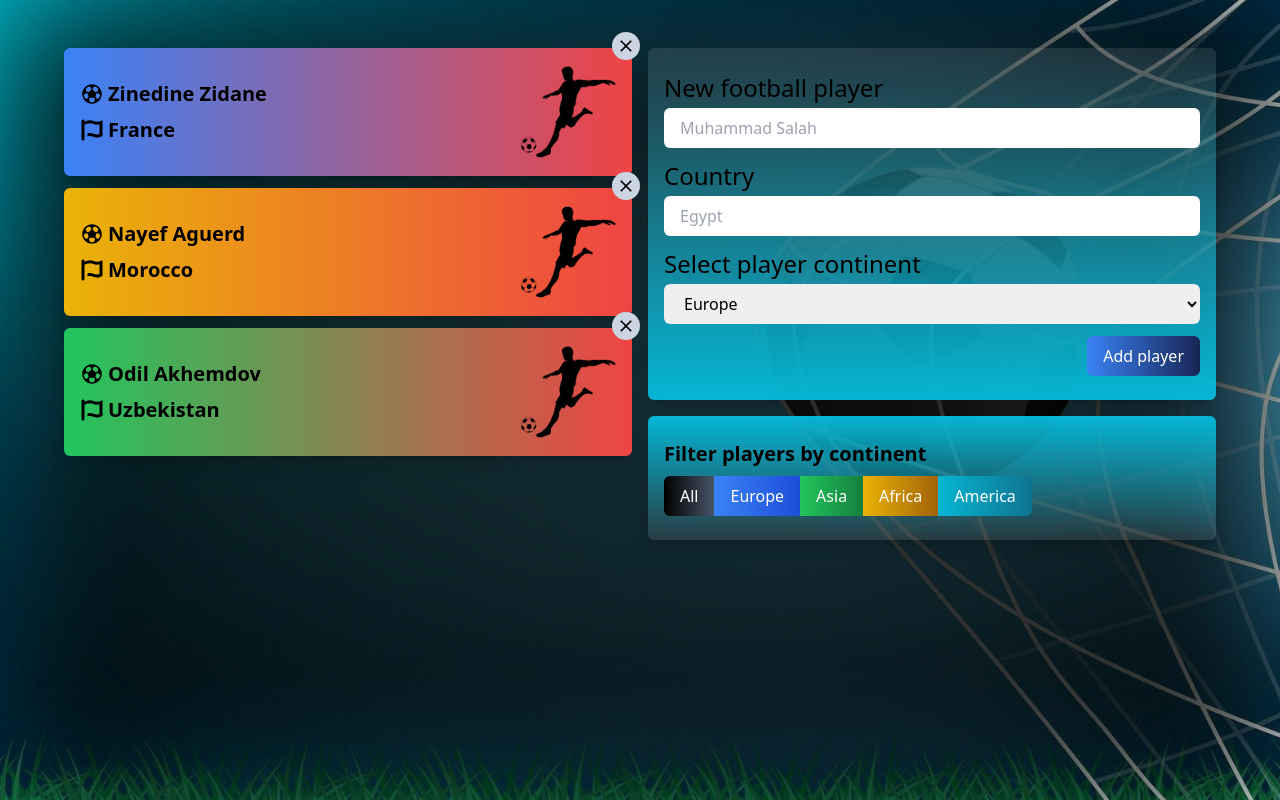
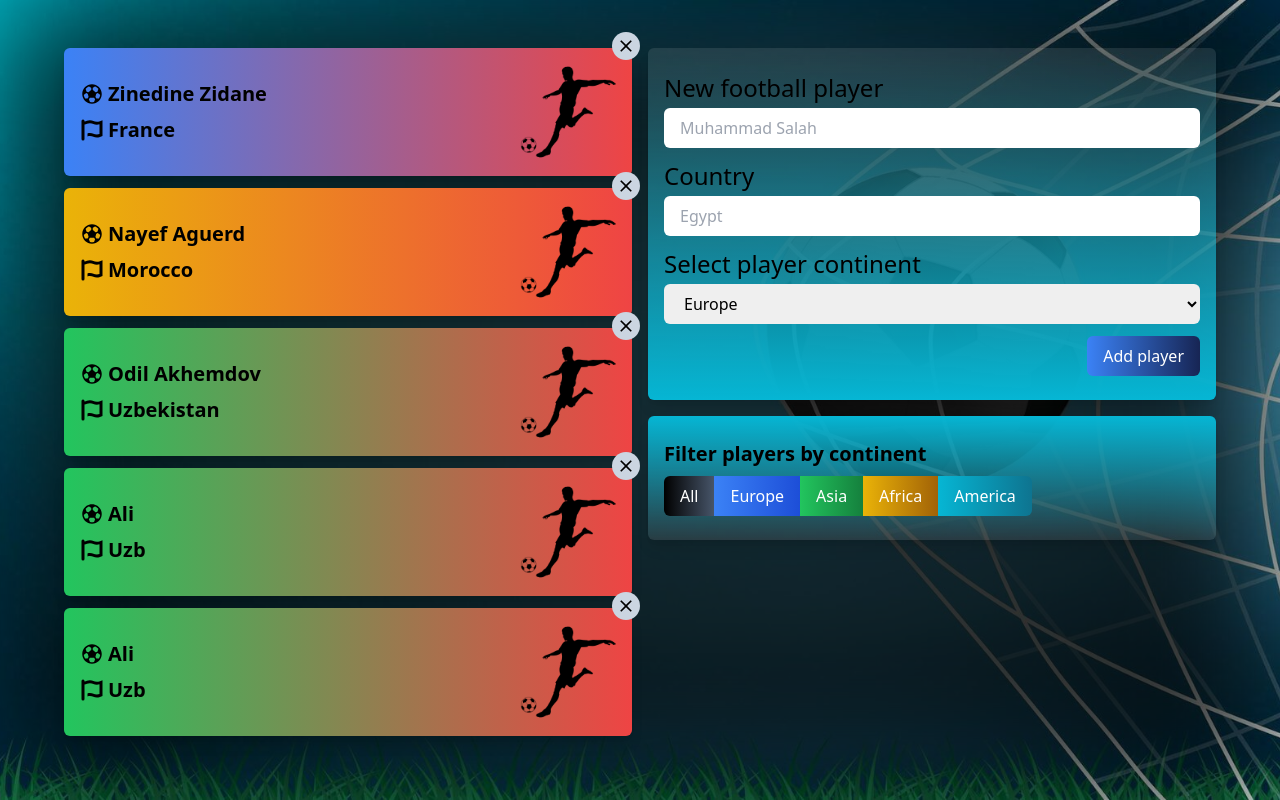
Before and after one commit to ToshpulatovAlimardon/players, a React (Vite) app: page / in a window 1280 px wide. Built offline with nearby package versions, Linux system fonts and the light colour scheme; data requests are answered from the project's data file.

Commit message:
changed players list add form

```diff
--- a/db.json
+++ b/db.json
@@ -17,13 +17,40 @@
       "name": "Odil Akhemdov",
       "country": "Uzbekistan",
       "continent": "Asia"
+    },
+    {
+      "id": "12e53ec5-5fed-4ced-996b-56421418bed5",
+      "name": "Ali",
+      "country": "Uzb",
+      "continent": "Asia"
+    },
+    {
+      "id": "0ee44d8d-ff9d-4380-9932-c0e607fd057a",
+      "name": "Ali",
+      "country": "Uzb",
+      "continent": "Asia"
     }
   ],
   "filters": [
-    { "id": "all", "label": "All" },
-    { "id": "europe", "label": "Europe" },
-    { "id": "asia", "label": "Asia" },
-    { "id": "africa", "label": "Africa" },
-    { "id": "america", "label": "America" }
+    {
+      "id": "all",
+      "label": "All"
+    },
+    {
+      "id": "europe",
+      "label": "Europe"
+    },
+    {
+      "id": "asia",
+      "label": "Asia"
+    },
+    {
+      "id": "africa",
+      "label": "Africa"
+    },
+    {
+      "id": "america",
+      "label": "America"
+    }
   ]
 }
--- a/package.json
+++ b/package.json
@@ -15,7 +15,8 @@
     "react-dom": "^18.3.1",
     "react-icons": "^5.2.1",
     "react-redux": "^9.1.2",
-    "redux": "^5.0.1"
+    "redux": "^5.0.1",
+    "uuid": "^10.0.0"
   },
   "devDependencies": {
     "@types/react": "^18.3.3",
--- a/src/actions/index.js
+++ b/src/actions/index.js
@@ -16,3 +16,10 @@ export const playersFetchingError = () => {
     type: "PLAYERS_FETCHING_ERROR",
   };
 };
+
+export const playersCreated = (player) => {
+  return {
+    type: "PLAYER_CREATED",
+    payload: player,
+  };
+};
--- a/src/components/players-add-form.jsx
+++ b/src/components/players-add-form.jsx
@@ -1,6 +1,34 @@
+import { useDispatch } from "react-redux";
+import { v4 as uuidv4 } from "uuid";
+import { useHttp } from "../hooks/use-http";
+import { playersCreated } from "../actions";
+
 const PlayersAddForm = () => {
+  const dispatch = useDispatch();
+  const { request } = useHttp();
+
+  const onSubmit = (event) => {
+    event.preventDefault();
+    const name = event.target.name.value;
+    const country = event.target.country.value;
+    const continent = event.target.continent.value;
+
+    const data = {
+      id: uuidv4(),
+      name,
+      country,
+      continent,
+    };
+
+    request("http://localhost:8080/players", "POST", JSON.stringify(data))
+      .then((res) => console.log(res, "Successfully created"))
+      .then(dispatch(playersCreated(data)))
+      .catch((e) => console.log(e));
+  };
+
   return (
     <div className="px-4 py-6 bg-white rounded-md shadow-lg bg-gradient-to-t from-cyan-500 to-transparent bg-opacity-10">
+      <form onSubmit={onSubmit}>
         <div className="flex flex-col space-y-3">
           <div>
             <label htmlFor="name" className="text-2xl">
@@ -44,10 +72,14 @@ const PlayersAddForm = () => {
             </select>
           </div>
 
-        <button className="py-2 px-4 w-fit rounded-md ml-auto bg-gradient-to-r from-blue-500 to-blue-950 text-white hover:scale-105 transition-all font-medium">
+          <button
+            className="py-2 px-4 w-fit rounded-md ml-auto bg-gradient-to-r from-blue-500 to-blue-950 text-white hover:scale-105 transition-all font-medium"
+            type="submit"
+          >
             Add player
           </button>
         </div>
+      </form>
     </div>
   );
 };
--- a/src/reducer/index.js
+++ b/src/reducer/index.js
@@ -17,11 +17,16 @@ const reducer = (state = initialState, action) => {
         players: action.payload,
         playersLoadingStatus: "success",
       };
-    case 'PLAYERS_FETCHING_ERROR':
+    case "PLAYERS_FETCHING_ERROR":
       return {
         ...state,
-        playersLoadingStatus: 'error',
-      }
+        playersLoadingStatus: "error",
+      };
+    case "PLAYER_CREATED":
+      return {
+        ...state,
+        players: [...state.players, action.payload],
+      };
     default:
       return state;
   }
```
Also changed, not shown: 1 other file (tests, documents, lock files or other folders). Lines whose indentation alone changed are shown as unchanged.
